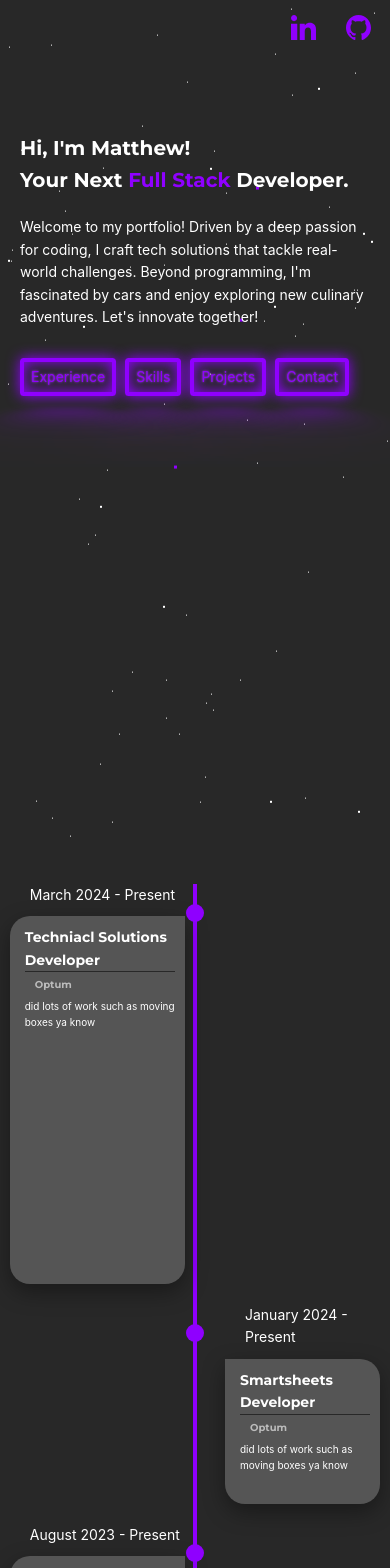
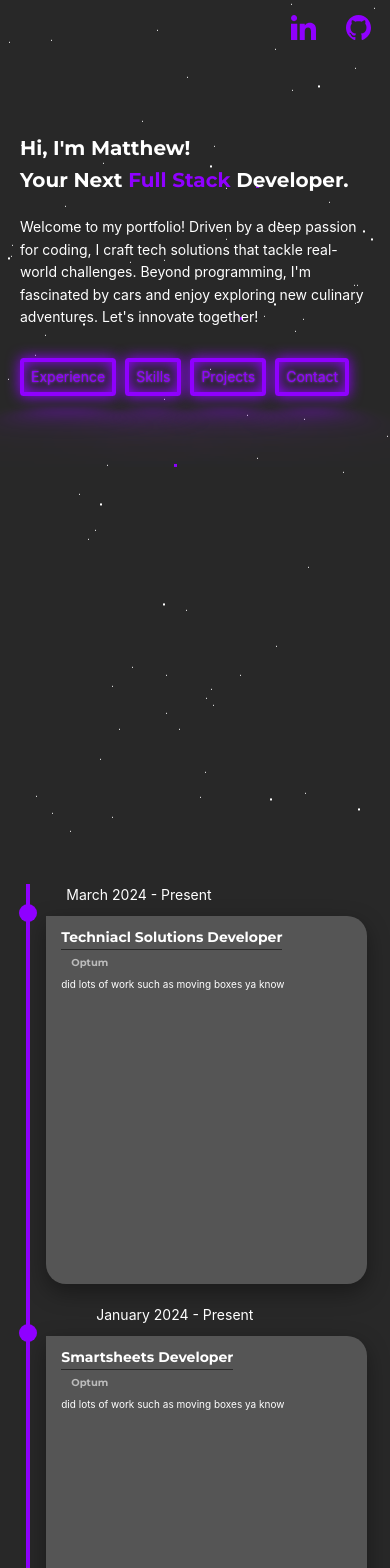
Before and after one commit to MattStudzinski/PortfolioV2, a React (Create React App) app: page / in a window 390 px wide. Shown: the top 1568 px of the page. Built offline with nearby package versions, Linux system fonts and the light colour scheme.

Commit message:
experience done

```diff
--- a/src/sass/componets/_experience.scss
+++ b/src/sass/componets/_experience.scss
@@ -27,6 +27,11 @@
         height: 100%;
         background: $primary;
         transform: translateX(-50%);
+
+        @media(max-width: 720px) {
+            left: 5%;
+
+        }
     }
 
     &__element-left {
@@ -44,10 +49,7 @@
         flex-direction: column;
         text-align: left;
 
-        @media(max-width: 420px) {
-            height: 40rem;
 
-        }
 
         &::before {
             content: '';
@@ -64,7 +66,12 @@
         &:nth-child(even)::before {
             left: auto;
             right: -8.9px;
+
+            @media(max-width: 720px) {
+                left: -8.3%;
+            }
         }
+
 
         &:nth-child(even) {
             margin-left: 0;
@@ -74,6 +81,13 @@
         &.visible {
             opacity: 1;
             transform: translateY(0);
+
+            @media(max-width: 720px) {
+                margin-left: 9%;
+                height: 40rem;
+                margin-right: 0;
+                width: 89.3%;
+            }
         }
     }
 
@@ -81,7 +95,7 @@
         display: flex;
         align-items: center;
         margin-bottom: 20px;
-        height: 20rem;
+        height: 40rem;
         opacity: 0;
         transform: translateX(40px);
         transition: opacity 0.5s ease, transform 0.5s ease;
@@ -102,11 +116,17 @@
             background: $primary;
             border-radius: 50%;
 
+            @media (max-width: 720px) {
+                left: -8.3%;
+
+            }
         }
 
         &:nth-child(even)::before {
             left: auto;
             right: -8.9px;
+
+
         }
 
         &:nth-child(even) {
@@ -117,6 +137,13 @@
         &.visible {
             opacity: 1;
             transform: translateY(0);
+
+            @media (max-width: 720px) {
+                margin-left: 9%;
+                height: 40rem;
+                margin-right: 0;
+                width: 89.3%;
+            }
         }
     }
 
@@ -154,6 +181,7 @@
             @media(max-width: 420px) {
                 margin: 0 1rem 0 0;
                 height: 100%;
+                border-radius: 0rem 2rem 2rem 2rem;
             }
         }
         &__content-right {
@@ -164,6 +192,12 @@
             height: 100%;
             border-radius: 0rem 2rem 2rem 2rem;
             padding: 1rem 1rem 1rem 1.5rem ;
+
+            @media(max-width: 420px) {
+                margin: 0 1rem 0 0;
+                height: 100%;
+                border-radius: 0rem 2rem 2rem 2rem;
+            }
         }
 
         &__title-container{
--- a/src/styles/styles.css
+++ b/src/styles/styles.css
@@ -381,6 +381,11 @@ html {
   background: rgb(143, 0, 255);
   transform: translateX(-50%);
 }
+@media (max-width: 720px) {
+  .timeline__line {
+    left: 5%;
+  }
+}
 .timeline__element-left {
   display: flex;
   align-items: center;
@@ -396,11 +401,6 @@ html {
   flex-direction: column;
   text-align: left;
 }
-@media (max-width: 420px) {
-  .timeline__element-left {
-    height: 40rem;
-  }
-}
 .timeline__element-left::before {
   content: "";
   position: absolute;
@@ -415,6 +415,11 @@ html {
   left: auto;
   right: -8.9px;
 }
+@media (max-width: 720px) {
+  .timeline__element-left:nth-child(even)::before {
+    left: -8.3%;
+  }
+}
 .timeline__element-left:nth-child(even) {
   margin-left: 0;
   margin-right: 50%;
@@ -423,11 +428,19 @@ html {
   opacity: 1;
   transform: translateY(0);
 }
+@media (max-width: 720px) {
+  .timeline__element-left.visible {
+    margin-left: 9%;
+    height: 40rem;
+    margin-right: 0;
+    width: 89.3%;
+  }
+}
 .timeline__element-right {
   display: flex;
   align-items: center;
   margin-bottom: 20px;
-  height: 20rem;
+  height: 40rem;
   opacity: 0;
   transform: translateX(40px);
   transition: opacity 0.5s ease, transform 0.5s ease;
@@ -448,6 +461,11 @@ html {
   background: rgb(143, 0, 255);
   border-radius: 50%;
 }
+@media (max-width: 720px) {
+  .timeline__element-right::before {
+    left: -8.3%;
+  }
+}
 .timeline__element-right:nth-child(even)::before {
   left: auto;
   right: -8.9px;
@@ -459,6 +477,14 @@ html {
 .timeline__element-right.visible {
   opacity: 1;
   transform: translateY(0);
+}
+@media (max-width: 720px) {
+  .timeline__element-right.visible {
+    margin-left: 9%;
+    height: 40rem;
+    margin-right: 0;
+    width: 89.3%;
+  }
 }
 .timeline__icon {
   width: 50px;
@@ -492,6 +518,7 @@ html {
   .timeline__content-left {
     margin: 0 1rem 0 0;
     height: 100%;
+    border-radius: 0rem 2rem 2rem 2rem;
   }
 }
 .timeline__content-right {
@@ -502,6 +529,13 @@ html {
   height: 100%;
   border-radius: 0rem 2rem 2rem 2rem;
   padding: 1rem 1rem 1rem 1.5rem;
+}
+@media (max-width: 420px) {
+  .timeline__content-right {
+    margin: 0 1rem 0 0;
+    height: 100%;
+    border-radius: 0rem 2rem 2rem 2rem;
+  }
 }
 .timeline__title-container {
   display: flex;
```
Also changed, not shown: 1 other file (tests, documents, lock files or other folders).
